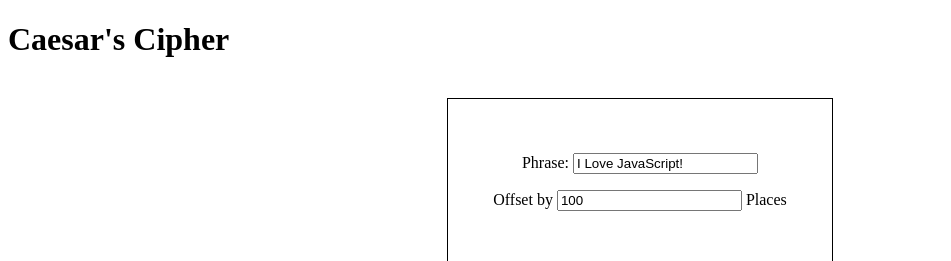
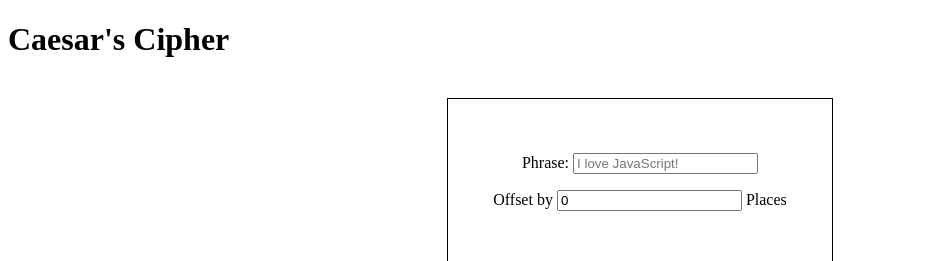
Before and after one commit to srsexton94/caesars-cipher, an Angular app in the folder client/: page / in a window 1280 px wide. Shown: the top 261 px of the page, without its empty margins (0-951 px from the left). Built offline with nearby package versions, Linux system fonts and the light colour scheme.

Commit message:
Add error messages and validation indicators
Add a red outline and error message if user tries to not fill out the
required fields by using conditional classes

```diff
--- a/client/src/app/app.component.html
+++ b/client/src/app/app.component.html
@@ -5,14 +5,36 @@
 
     <fieldset>
       <label>Phrase:
-        <input type="text" #phrase="ngModel" [(ngModel)]="cipherModel.phrase" name="phrase" required placeholder="I love JavaScript!">
+        <input
+          [class.invalid]="phrase.invalid && phrase.touched"
+          type="text"
+          #phrase="ngModel"
+          [(ngModel)]="cipherModel.phrase"
+          name="phrase"
+          required
+          placeholder="I love JavaScript!"
+        >
       </label>
+      <small [class.hidden]="phrase.valid || phrase.untouched">
+        Enter a phrase to be decoded!
+      </small>
     </fieldset>
 
     <fieldset>
       <label>Offset by
-        <input type="number" #offset="ngModel" [(ngModel)]="cipherModel.offset" name="offset" required>  Places
+        <input
+          [class.invalid]="offset.invalid && offset.touched"
+          type="number"
+          #offset="ngModel"
+          [(ngModel)]="cipherModel.offset"
+          name="offset"
+          required
+        >
+          Places
       </label>
+      <small [class.hidden]="offset.valid || offset.untouched">
+        Specify how many places to offset your phrase!
+      </small>
     </fieldset>
 
     <button type="submit">Decipher it!</button>
--- a/client/src/app/app.component.scss
+++ b/client/src/app/app.component.scss
@@ -12,6 +12,20 @@ form {
   fieldset {
     border: 0px;
   }
+
+  small {
+    color: red;
+    display: block;
+    font-size: .5em;
+  }
+
+  .hidden {
+    display: none;
+  }
+
+  .invalid {
+    border: 2px solid red;
+  }
 }
 
 .display {
--- a/client/src/app/app.component.ts
+++ b/client/src/app/app.component.ts
@@ -11,7 +11,7 @@ export class AppComponent {
 
   decodedPhrase: string = '';
 
-  cipherModel = new Cipher('I Love JavaScript!', 100)
+  cipherModel = new Cipher('', 0)
 
   constructor() { }
 
```
